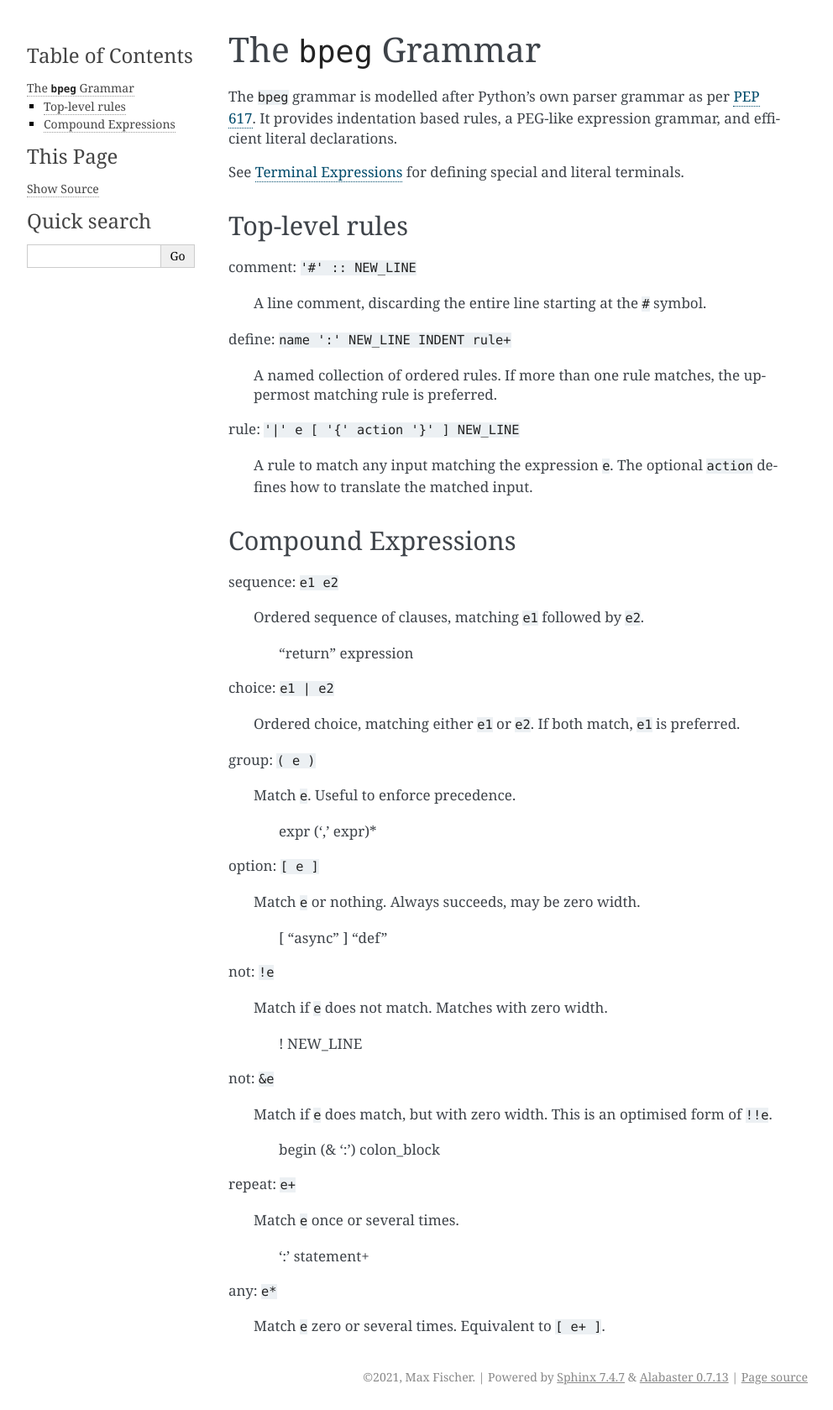
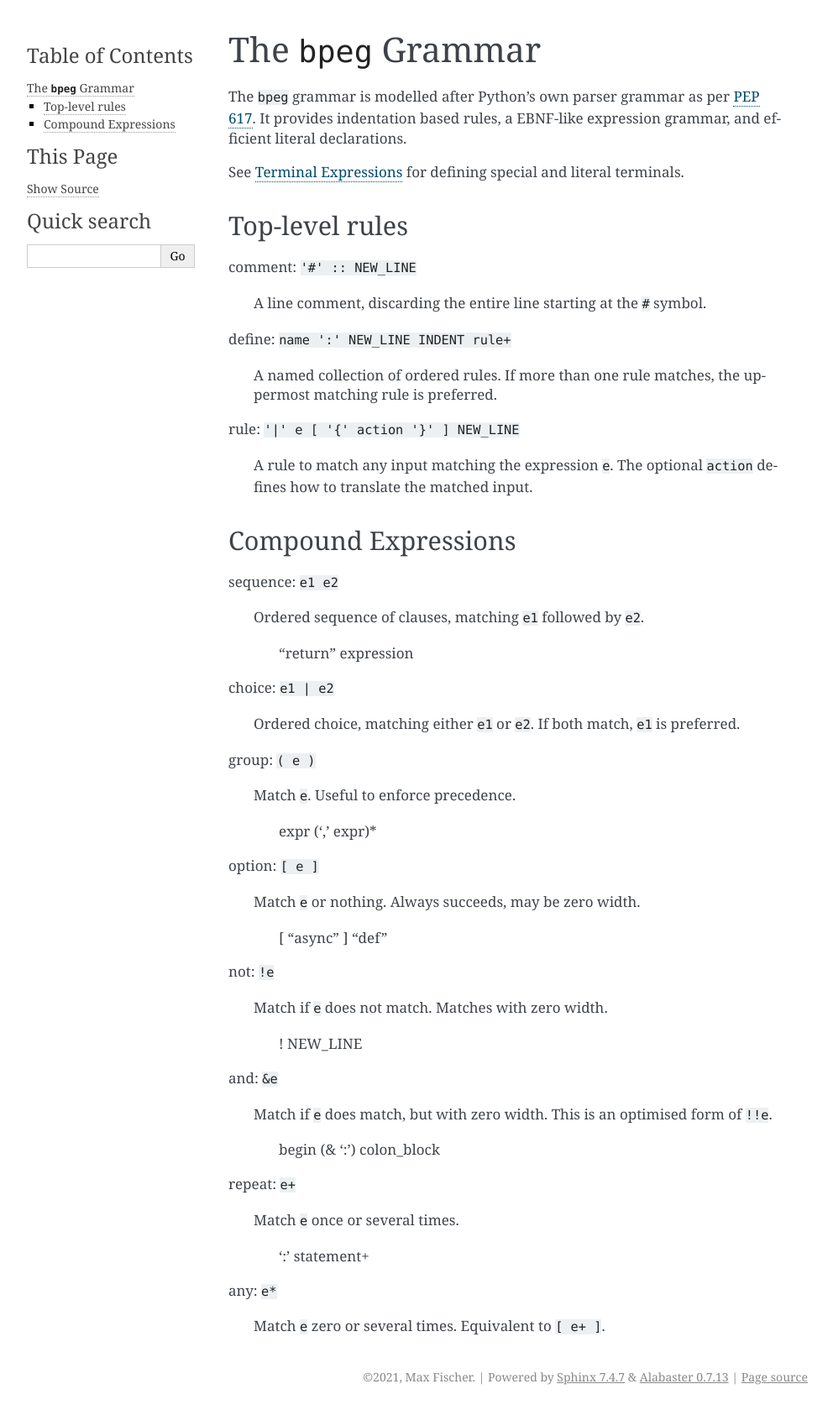
Before and after one commit to maxfischer2781/bootpeg, a Sphinx documentation site: the page built from docs/source/bpeg.rst, in a window 1280 px wide. Shown: the whole page at 84% size, without its empty margins (148-1140 px from the left). Built offline with Sphinx 7.4.7, drawn with Linux system fonts in a browser that asks for light colours.

Commit message:
revision of BPEG description

```diff
--- a/docs/source/bpeg.rst
+++ b/docs/source/bpeg.rst
@@ -2,7 +2,7 @@ The ``bpeg`` Grammar
 ====================
 
 The ``bpeg`` grammar is modelled after Python's own parser grammar as per `PEP 617`_.
-It provides indentation based rules, a PEG-like expression grammar,
+It provides indentation based rules, a EBNF-like expression grammar,
 and efficient literal declarations.
 
 See :ref:`terminals` for defining special and literal terminals.
@@ -56,7 +56,7 @@ not: ``!e``
 
         ! NEW_LINE
 
-not: ``&e``
+and: ``&e``
 
     Match if ``e`` does match, but with zero width.
     This is an optimised form of ``!!e``.
```
